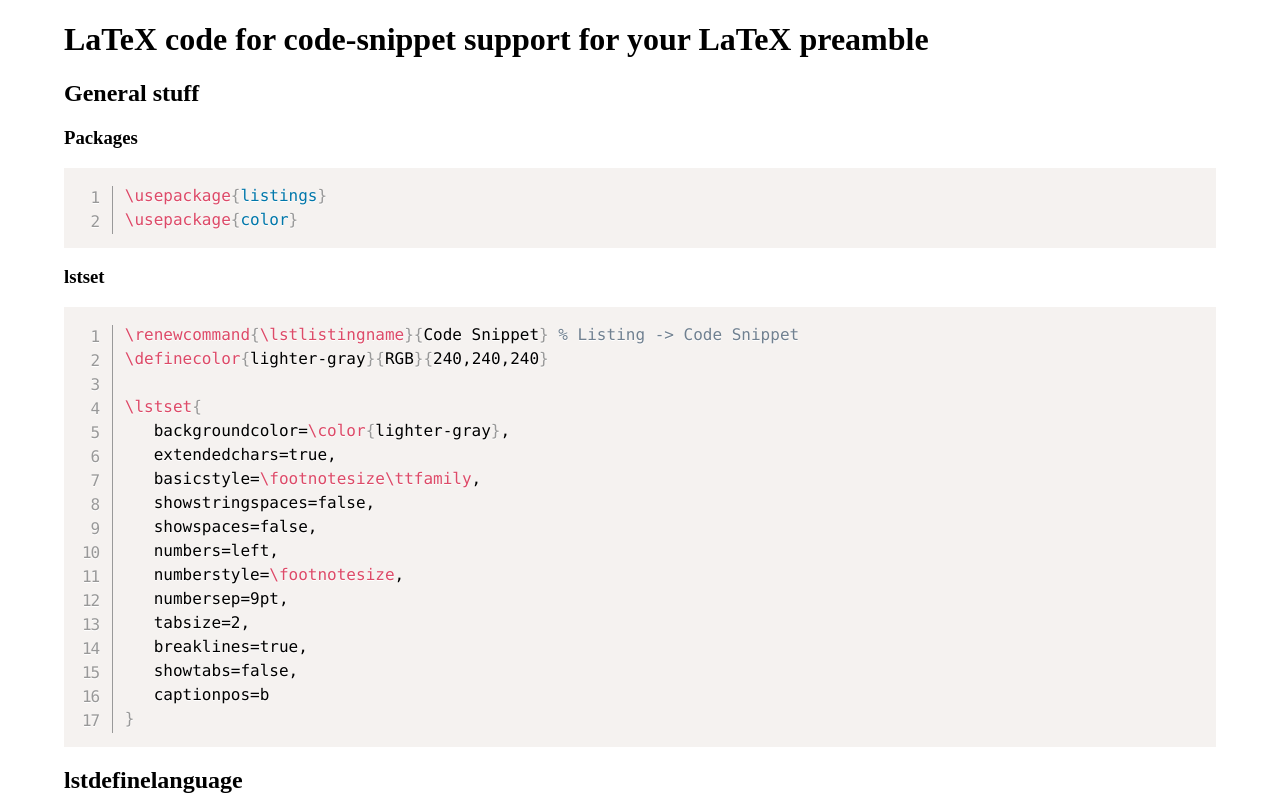
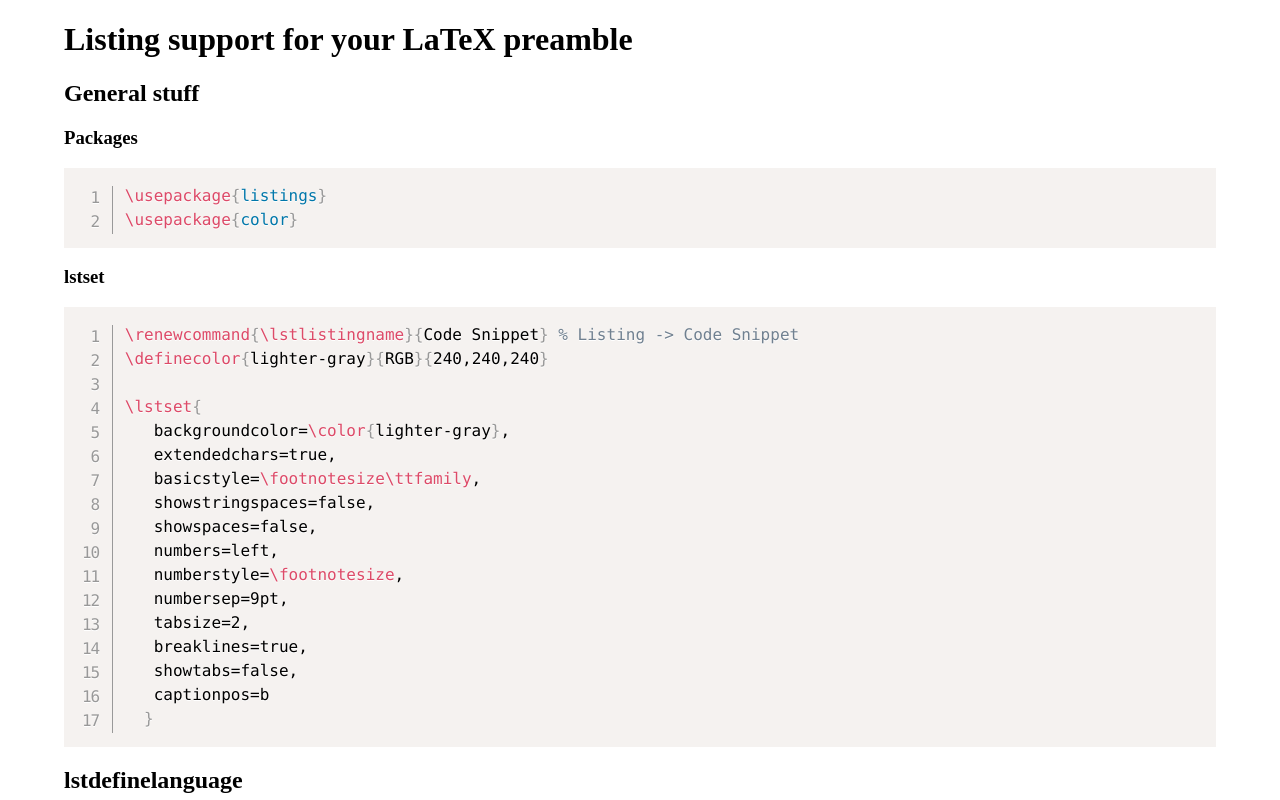
Before and after one commit to humleflue/skaalum-tech, a website: page public/latex/listing/index.html in a window 1280 px wide. Shown: the top 800 px of the page. Drawn offline with Linux system fonts and the light colour scheme.

Commit message:
rename from lstdefinelanguage to listing

```diff
--- a/public/latex/lstdefinelanguage/index.html
+++ b/public/latex/listing/index.html
@@ -10,7 +10,7 @@
         <script src="/static/js/code/prism.js"></script>
 	</head>
 	<body class="line-numbers">
-<h1>LaTeX code for code-snippet support for your LaTeX preamble</h1>
+  <h1>Listing support for your LaTeX preamble</h1>
 
   <h2>General stuff</h2>
 
```
Also changed, not shown: server/routing.js (+6 -2 lines). Lines whose indentation alone changed are shown as unchanged.
